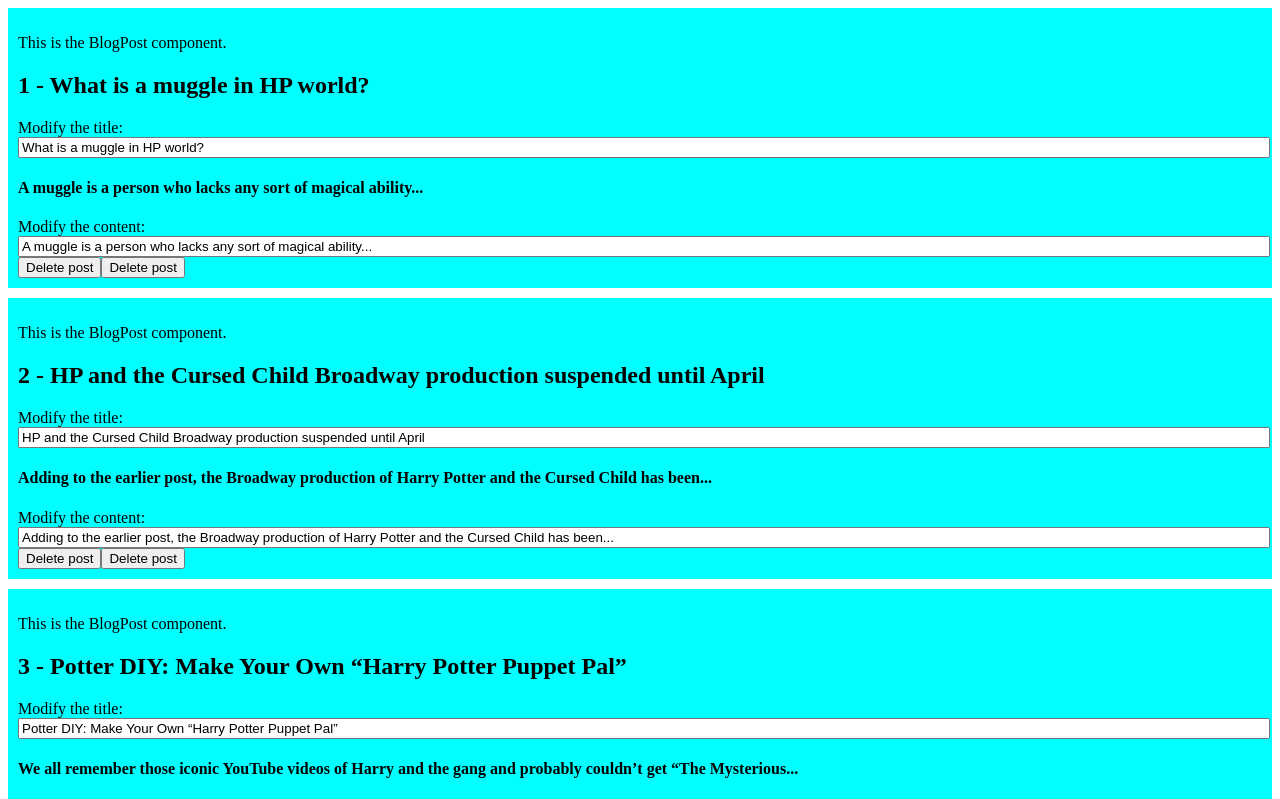
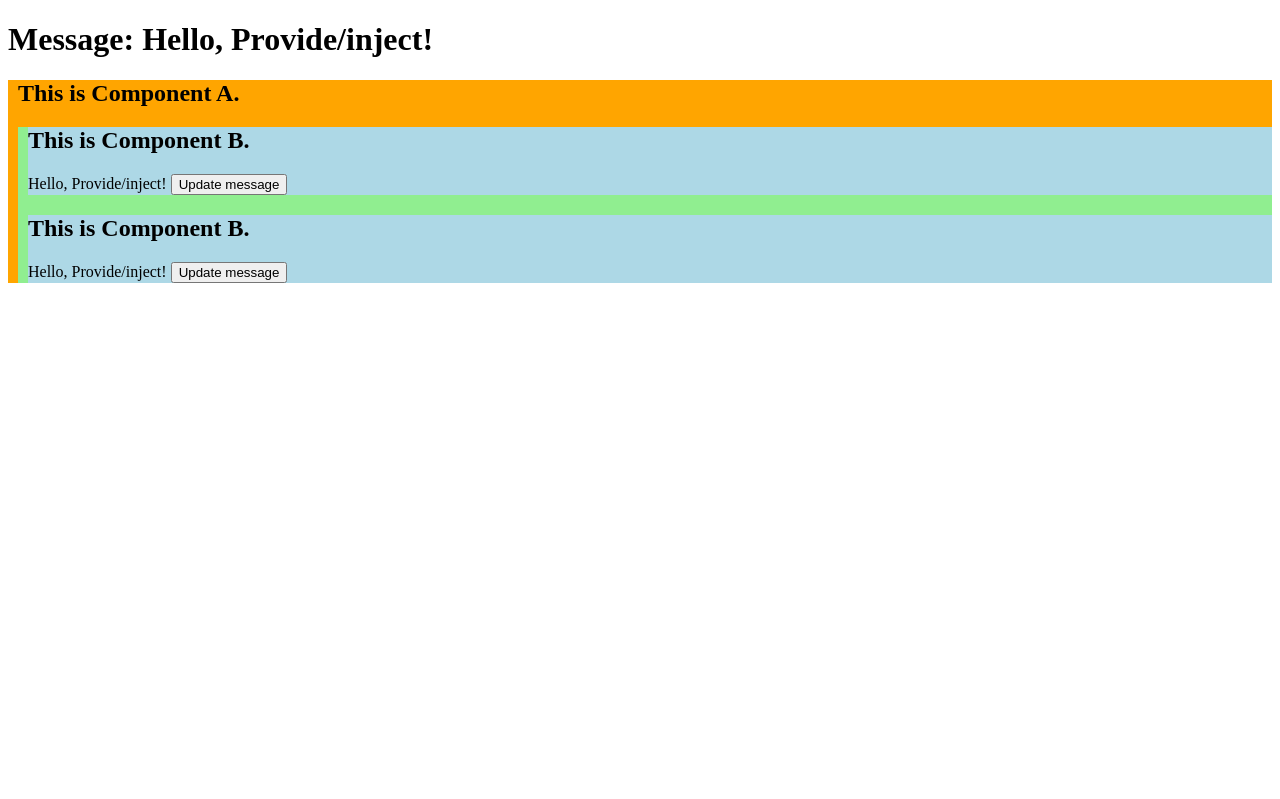
Before and after one commit to HebertAlv/learnvue3, a Vue app: page / in a window 1280 px wide. Shown: the top 799 px of the page. Built offline with nearby package versions, Linux system fonts and the light colour scheme.

Commit message:
components provide and inject

```diff
--- a/src/App.vue
+++ b/src/App.vue
@@ -1,50 +1,24 @@
 <template>
-  <BlogPost
-    v-for="post in posts"
-    :key="post.id"
-    :id="post.id"
-    v-model:blogPostTitle="post.blogPostTitle"
-    v-model:blogPostContent="post.blogPostContent"
-    @delete-blog-post="processDeletion"
-  ></BlogPost>
+  <h1>Message: {{ message }}</h1>
+  <div style="background-color: orange; padding-left: 10px">
+    <ComponentA></ComponentA>
+  </div>
 </template>
 
 <script setup>
-import { ref } from 'vue'
-import BlogPost from './BlogPost.vue'
-let posts = ref([
-  {
-    id: 1,
-    blogPostTitle: 'What is a muggle in HP world?',
-    blogPostContent:
-      'A muggle is a person who lacks any sort of magical ability...'
-  },
-  {
-    id: 2,
-    blogPostTitle:
-      'HP and the Cursed Child Broadway production suspended until April',
-    blogPostContent:
-      'Adding to the earlier post, the Broadway production of Harry Potter and the Cursed Child has been...'
-  },
-  {
-    id: 3,
-    blogPostTitle: 'Potter DIY: Make Your Own “Harry Potter Puppet Pal”',
-    blogPostContent:
-      'We all remember those iconic YouTube videos of Harry and the gang and probably couldn’t get “The Mysterious...'
-  },
-  {
-    id: 4,
-    blogPostTitle: 'Fan Project Brings Life to “Harry Potter” in Translation',
-    blogPostContent:
-      'It’s no secret that the Harry Potter series is a global phenomenon, having been translated into over 80 languages to date....'
-  }
-])
+import { ref, provide, readonly } from 'vue'
+import ComponentA from './ComponentA.vue'
 
-// The second argument from the BlogPost’s emit method will be passed as the first parameter of this method.
-function processDeletion(id) {
-  let index = posts.value.findIndex((item) => item.id == id)
-  posts.value.splice(index, 1)
+let message = ref('Hello, Provide/inject!')
+
+function updateMessage() {
+  message.value = 'Hello, Provide/inject! Updated.'
 }
+
+provide('msg', { message, updateMessage })
+
+let count = ref(0)
+provide('read-only-count', readonly(count))
 </script>
 
 <style scoped></style>
--- a/src/BlogPost.vue
+++ /dev/null
@@ -1,45 +0,0 @@
-<template>
-    <div class="blog-post">
-      <p>
-        {{ message }}
-      </p>
-      <h2>{{ id }} - {{ blogPostTitle }}</h2>
-      <div>Modify the title:
-        <input type="text" v-model="blogPostTitle" />
-      </div>
-      <h4>{{ blogPostContent }}</h4>
-      <div>
-        Modify the content:
-        <input type="text" v-model="blogPostContent" />
-      </div>
-      <button @click="$emit('delete-blog-post', id)">Delete post</button>
-      <button @click="emitDeletePostEvent(id)">Delete post</button>
-    </div>
-  </template>
-
-  <script setup>
-  import { ref } from 'vue'
-
-  let message = ref('This is the BlogPost component.')
-  defineProps(['id'])
-
-  const emit = defineEmits(['delete-blog-post'])
-  function emitDeletePostEvent(id) {
-    emit('delete-blog-post', id)
-  }
-
-  let blogPostTitle = defineModel('blogPostTitle') // blogPostTitle is a ref object
-  let blogPostContent = defineModel('blogPostContent') // blogPostContent is a ref object
-  </script>
-
-  <style scoped>
-  .blog-post {
-    background-color: aqua;
-    padding: 10px;
-    margin-bottom: 10px;
-  }
-
-  input {
-    width: 100%;
-  }
-  </style>
--- /dev/null
+++ b/src/ComponentA.vue
@@ -0,0 +1,13 @@
+<template>
+    <h2>This is Component A.</h2>
+    <div style="background-color: lightgreen; padding-left: 10px">
+      <ComponentB></ComponentB>
+      <ComponentB></ComponentB>
+    </div>
+  </template>
+
+  <script setup>
+  import ComponentB from './ComponentB.vue'
+  </script>
+
+  <style scoped></style>
--- /dev/null
+++ b/src/ComponentB.vue
@@ -0,0 +1,18 @@
+<template>
+    <div style="background-color: lightblue">
+      <h2>This is Component B.</h2>
+      {{ messageFromApp }}
+      <button @click="updateMessage">Update message</button>
+    </div>
+  </template>
+
+  <script setup>
+  import { inject } from 'vue'
+
+  let { message: messageFromApp, updateMessage } = inject(
+    'msg',
+    'default message'
+  )
+  </script>
+
+  <style scoped></style>
```
